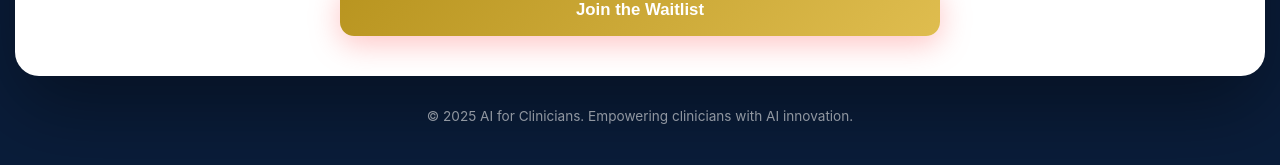
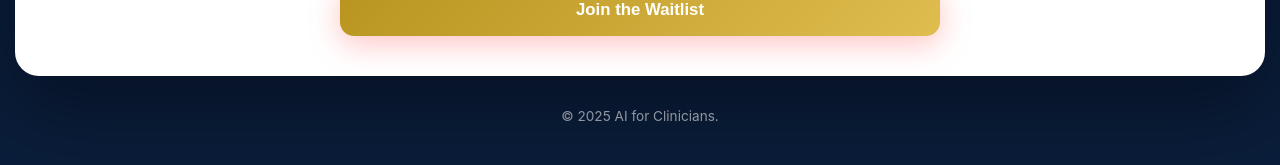
Before and after one commit to keisler-au/aiforclin, a Jekyll site: the page built from community/index.html, in a window 1280 px wide. Shown: the part 1331-1496 px from the top of the page. Built offline with Jekyll 4.4.1, drawn with Linux system fonts in a browser that asks for light colours.

Commit message:
text adjustments

```diff
--- a/_layouts/circle-community.html
+++ b/_layouts/circle-community.html
@@ -52,6 +52,6 @@
         {{ content }}
     </main>
     <footer class="c-footer">
-        <p>&copy; 2025 AI for Clinicians. Empowering clinicians with AI innovation.</p>
+        <p>&copy; 2025 AI for Clinicians.</p>
     </footer>
 </body>
--- a/community/index.html
+++ b/community/index.html
@@ -62,7 +62,7 @@
                     I want to gain Exclusive Discounts and Join as a Super Member
                     <span class="tooltip">
                         <span class="tooltip-trigger">?</span>
-                        <span class="tooltip-text">Exclusive discounts and access to resources for members who
+                        <span class="tooltip-text">Exclusive discounts and recognition for members who
                             actively help build the community. Spots are limited and subject to approval.</span>
                     </span>
                 </label>
--- a/comparisons/company-details.json
+++ b/comparisons/company-details.json
@@ -36,10 +36,10 @@
       "ariaDescription": "Learn more about Patient Notes' AI clinical documentation platform"
     },
     {
-      "name": "UpliftGroup (UpLift AI)",
+      "name": "Ecko Health AI",
       "description": "Fully AI-driven operating system combining AI therapy, practice management, and patient engagement. AI co-therapist for human-AI collaboration with open-ended early access.",
-      "link": "companies/upliftgroup.html",
-      "ariaDescription": "Learn more about UpliftGroup's comprehensive AI therapy platform"
+      "link": "companies/ecko.html",
+      "ariaDescription": "Learn more about Ecko Health AI's comprehensive AI therapy platform"
     },
     {
       "name": "Zanda Health (BizzyAI)",
```
Also changed, not shown: comparisons/companies/ecko.html (renamed from comparisons/companies/upliftgroup.html).
